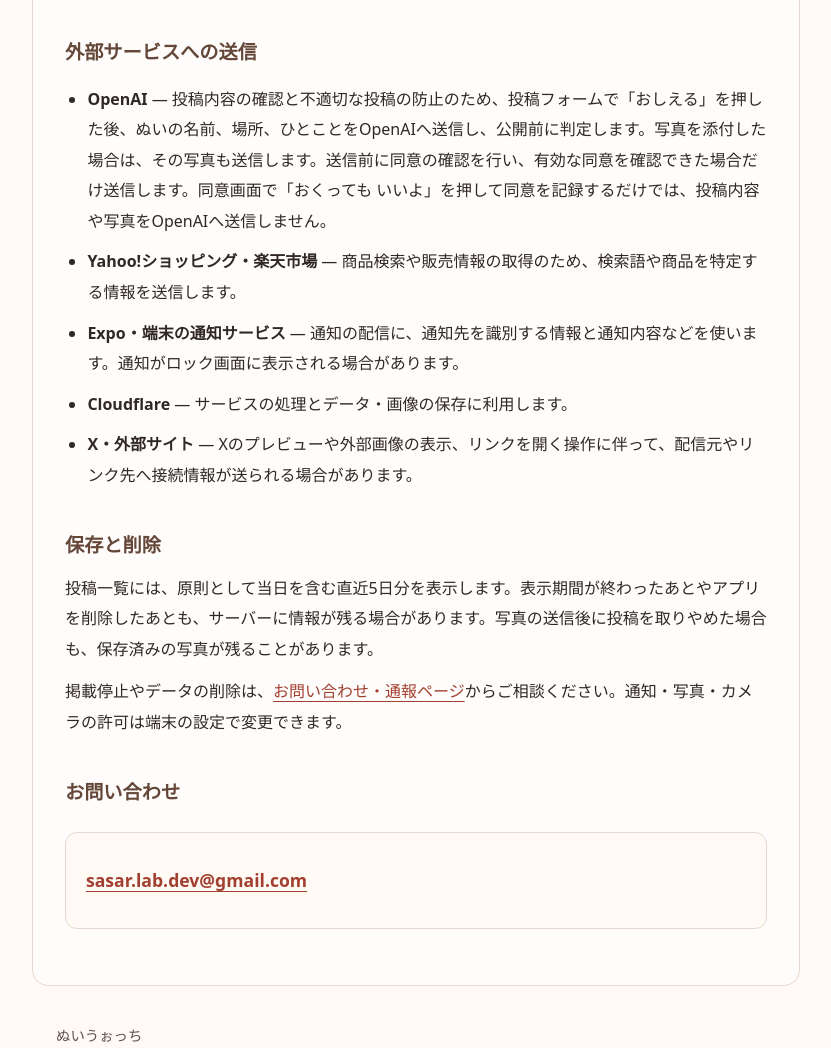
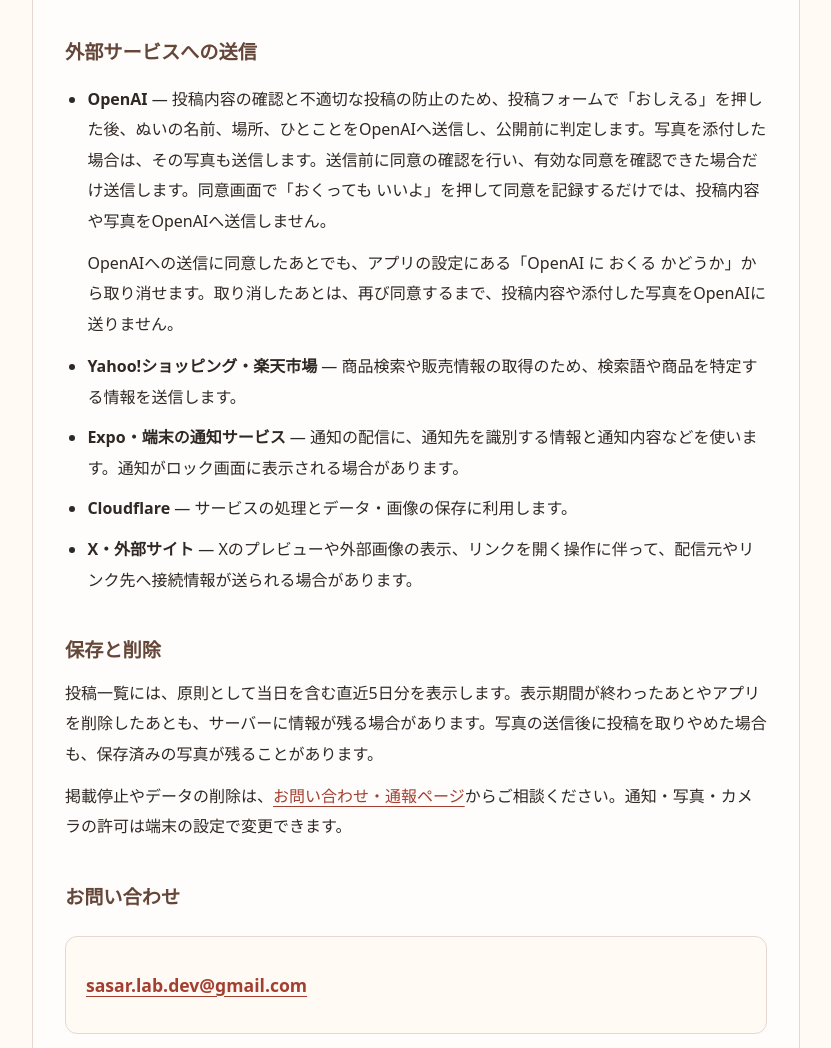
Before and after one commit to sasar-lab/sasar-lab.github.io, a plain HTML site: page nuiwatch/privacy/index.html in a window 1280 px wide. Shown: the part 758-1806 px from the top of the page, without its empty margins (224-1055 px from the left). Drawn offline with Linux system fonts and the light colour scheme.

Commit message:
docs: プライバシーポリシーにOpenAIへの送信許可の取り消し手順を追記する

```diff
--- a/nuiwatch/privacy/index.html
+++ b/nuiwatch/privacy/index.html
@@ -25,7 +25,9 @@ a{color:var(--accent);text-underline-offset:.22em}a:hover{text-decoration-thickn
 <p>投稿の場所は入力された内容を使います。投稿が保存されると、ぬいの名前、場所、ひとこと、添付したリンクや写真が公開され、ほかの利用者が閲覧・保存できます。住所や連絡先など、公開したくない情報を投稿に含めないようにしてください。</p>
 <h2>外部サービスへの送信</h2>
 <ul>
-<li><strong>OpenAI</strong> — 投稿内容の確認と不適切な投稿の防止のため、投稿フォームで「おしえる」を押した後、ぬいの名前、場所、ひとことをOpenAIへ送信し、公開前に判定します。写真を添付した場合は、その写真も送信します。送信前に同意の確認を行い、有効な同意を確認できた場合だけ送信します。同意画面で「おくっても いいよ」を押して同意を記録するだけでは、投稿内容や写真をOpenAIへ送信しません。</li>
+<li><strong>OpenAI</strong> — 投稿内容の確認と不適切な投稿の防止のため、投稿フォームで「おしえる」を押した後、ぬいの名前、場所、ひとことをOpenAIへ送信し、公開前に判定します。写真を添付した場合は、その写真も送信します。送信前に同意の確認を行い、有効な同意を確認できた場合だけ送信します。同意画面で「おくっても いいよ」を押して同意を記録するだけでは、投稿内容や写真をOpenAIへ送信しません。
+<p>OpenAIへの送信に同意したあとでも、アプリの設定にある「OpenAI に おくる かどうか」から取り消せます。取り消したあとは、再び同意するまで、投稿内容や添付した写真をOpenAIに送りません。</p>
+</li>
 <li><strong>Yahoo!ショッピング・楽天市場</strong> — 商品検索や販売情報の取得のため、検索語や商品を特定する情報を送信します。</li>
 <li><strong>Expo・端末の通知サービス</strong> — 通知の配信に、通知先を識別する情報と通知内容などを使います。通知がロック画面に表示される場合があります。</li>
 <li><strong>Cloudflare</strong> — サービスの処理とデータ・画像の保存に利用します。</li>
```
